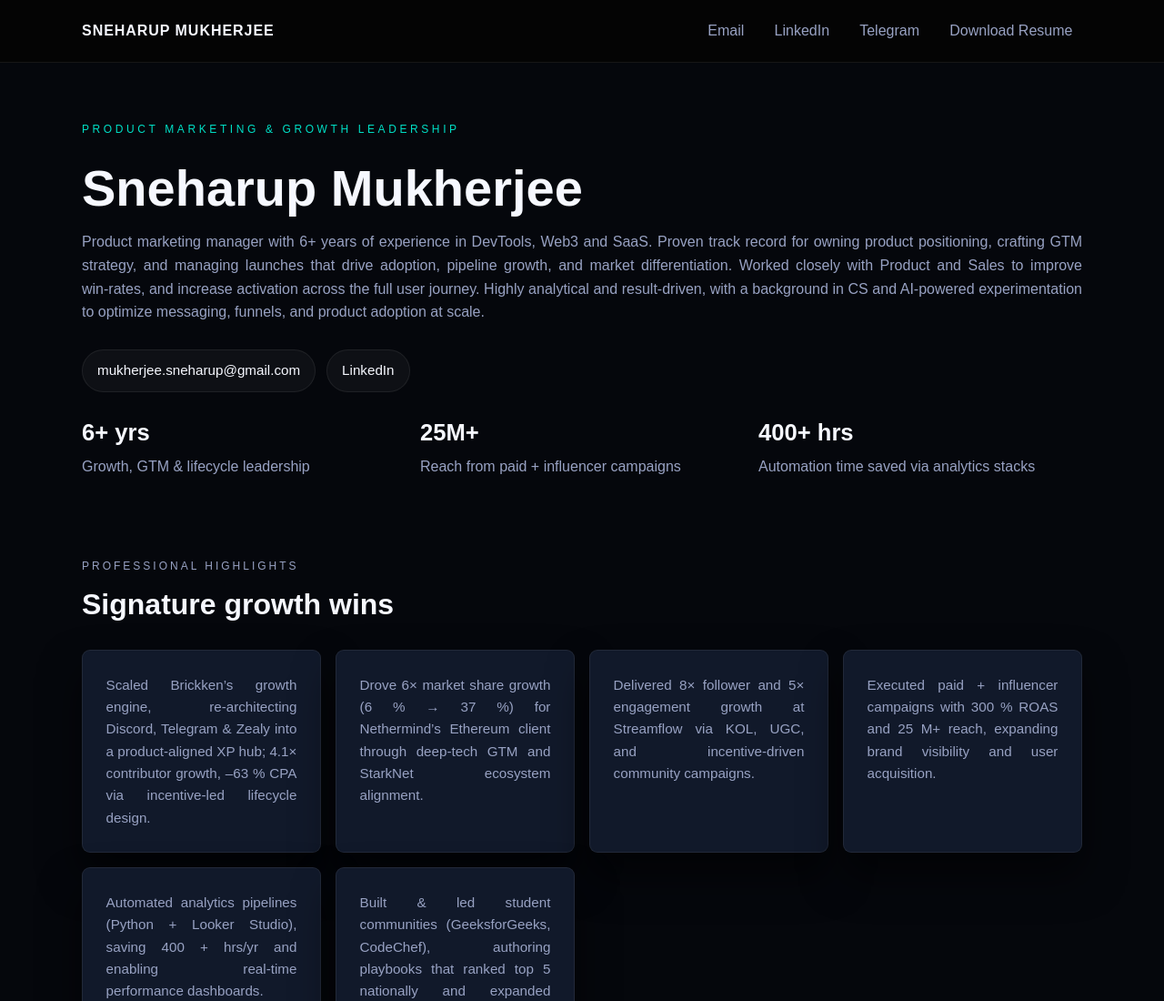
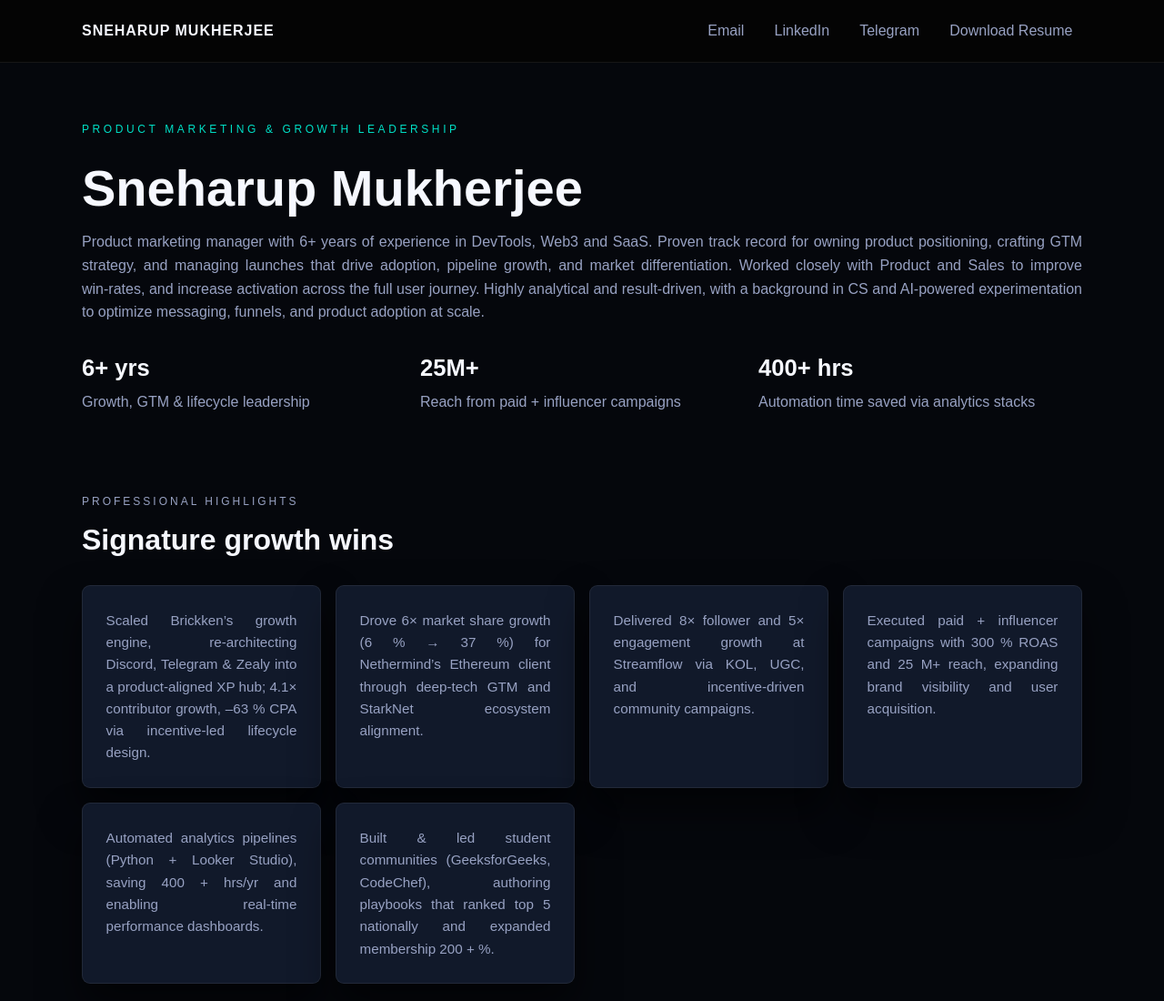
Before and after one commit to SneharupMukherjee/resume_sneharup_mukherjee, a plain HTML site: page index.html in a window 1280 px wide. Shown: the top 1100 px of the page at 91% size. Drawn offline with Linux system fonts and the light colour scheme; a web font is replaced by a local one.

Commit message:
Remove duplicate hero contact buttons

```diff
--- a/index.html
+++ b/index.html
@@ -54,19 +54,6 @@
             analytical and result-driven, with a background in CS and AI-powered experimentation to optimize messaging, funnels, and
             product adoption at scale.
           </p>
-          <div class="hero__actions">
-            <a href="mailto:mukherjee.sneharup@gmail.com" class="chip">
-              mukherjee.sneharup@gmail.com
-            </a>
-            <a
-              href="https://www.linkedin.com/in/sneharup-mukherjee/"
-              class="chip"
-              target="_blank"
-              rel="noreferrer"
-            >
-              LinkedIn
-            </a>
-          </div>
           <div class="hero__stats">
             <div>
               <span>6+ yrs</span>
```
